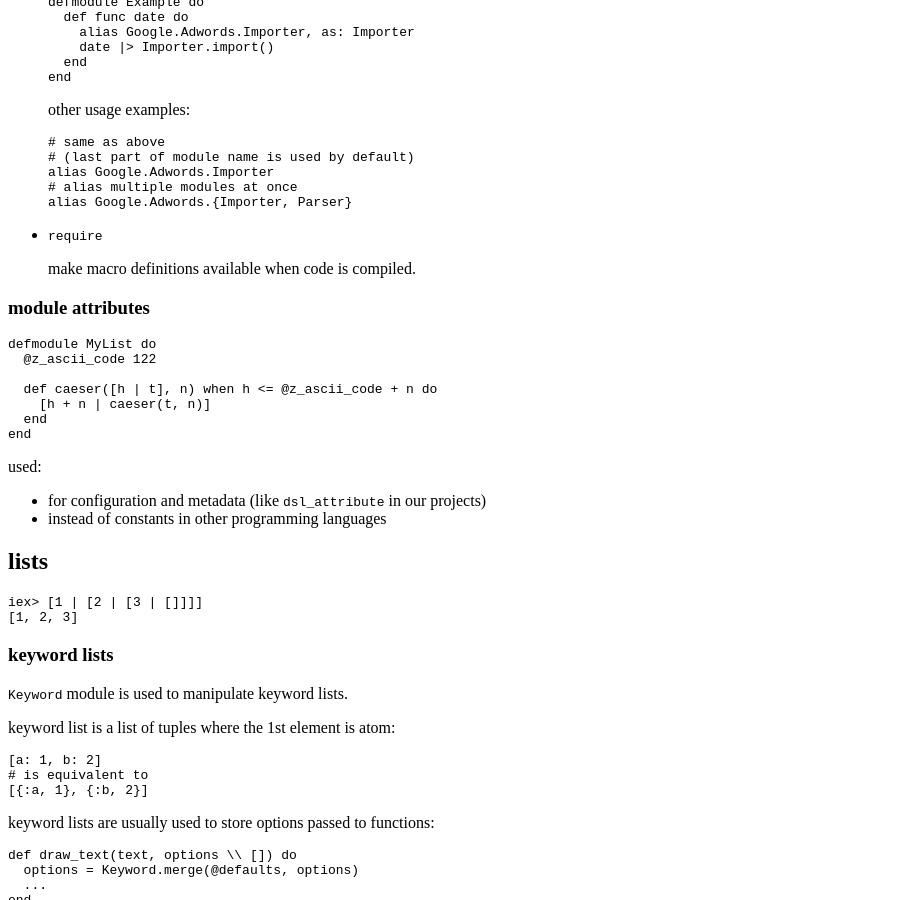
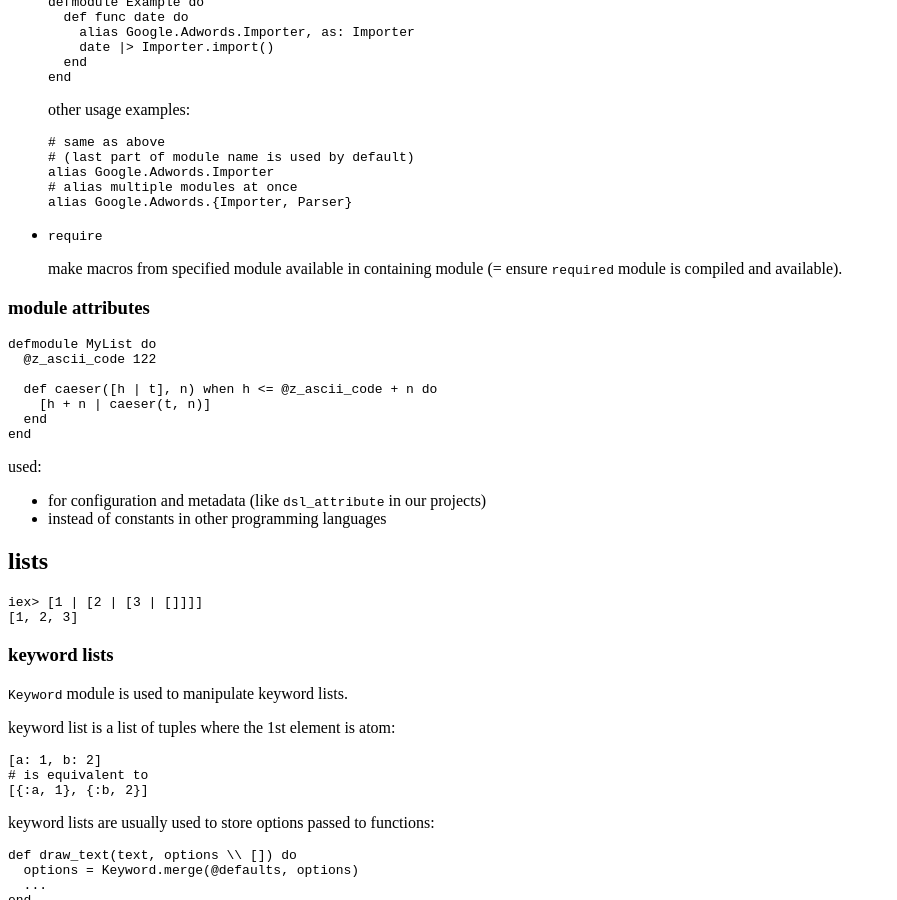
Before and after one commit to tap349/tap349.github.io, a Jekyll site: the page built from _posts/2016-12-31-elixir-notes.md, in a window 1280 px wide and 900 px high, scrolled down 6743 px. Shown: the whole window, without its empty margins (0-897 px from the left). Built offline with Jekyll 4.4.1, drawn with Linux system fonts in a browser that asks for light colours.

Commit message:
update 2017-05-14_13:25:03

```diff
--- a/_posts/2016-12-31-elixir-notes.md
+++ b/_posts/2016-12-31-elixir-notes.md
@@ -449,7 +449,8 @@
 
 - `require`
 
-  make macro definitions available when code is compiled.
+  make macros from specified module available in containing module
+  (= ensure `required` module is compiled and available).
 
 ### module attributes
 
```
